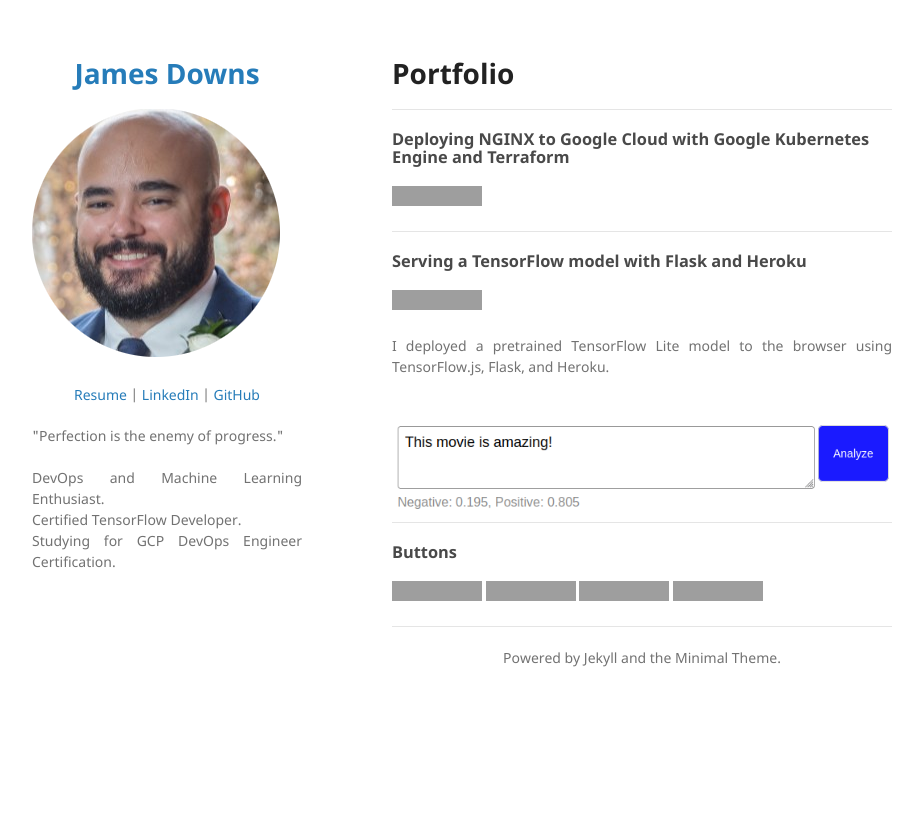
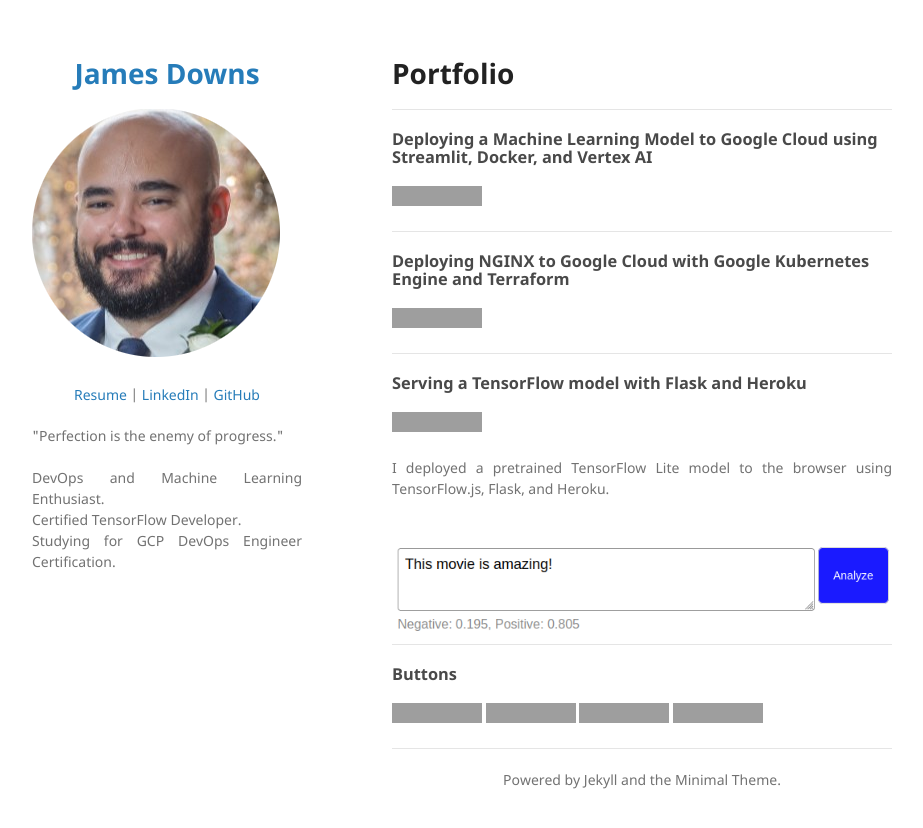
Before and after one commit to jrdowns/jrdowns.github.io, a Jekyll site: the page built from index.md, in a window 1280 px wide. Shown: the top 828 px of the page, without its empty margins (178-1101 px from the left). Built offline with Jekyll 4.4.1, drawn with Linux system fonts in a browser that asks for light colours; our own code applies the rules of GitHub Pages for plain Markdown files; part of the change alters nothing that is shown; grey boxes are pictures that could not be loaded.

Commit message:
Update index.md

```diff
--- a/index.md
+++ b/index.md
@@ -1,4 +1,8 @@
 # Portfolio
+---
+### Deploying a Machine Learning Model to Google Cloud using Streamlit, Docker, and Vertex AI
+[![View on GitHub](https://img.shields.io/badge/GitHub-View_on_GitHub-blue?logo=GitHub)]()
+
 ---
 ### Deploying NGINX to Google Cloud with Google Kubernetes Engine and Terraform
 
@@ -15,9 +19,9 @@
 ### Buttons
 
 [![Run in Google Colab](https://img.shields.io/badge/Colab-Run_in_Google_Colab-blue?logo=Google&logoColor=FDBA18)](https://colab.research.google.com/drive/1f32gj5IYIyFipoINiC8P3DvKat-WWLUK)
-[![Open Notebook](https://img.shields.io/badge/Jupyter-Open_Notebook-blue?logo=Jupyter)](projects/detect-food-trends-facebook.html)
-[![Open Web App](https://img.shields.io/badge/Heroku-Open_Web_App-blue?logo=Heroku)](http://credit-risk.herokuapp.com/)
-[![Open Research Poster](https://img.shields.io/badge/PDF-Open_Research_Poster-blue?logo=adobe-acrobat-reader&logoColor=white)](pdf/bac2018.pdf)
+[![Open Notebook](https://img.shields.io/badge/Jupyter-Open_Notebook-blue?logo=Jupyter)]()
+[![Open Web App](https://img.shields.io/badge/Heroku-Open_Web_App-blue?logo=Heroku)]()
+[![Open Research Poster](https://img.shields.io/badge/PDF-Open_Research_Poster-blue?logo=adobe-acrobat-reader&logoColor=white)]()
 
 ---
 <center>Powered by Jekyll and the Minimal Theme.</center>
```
